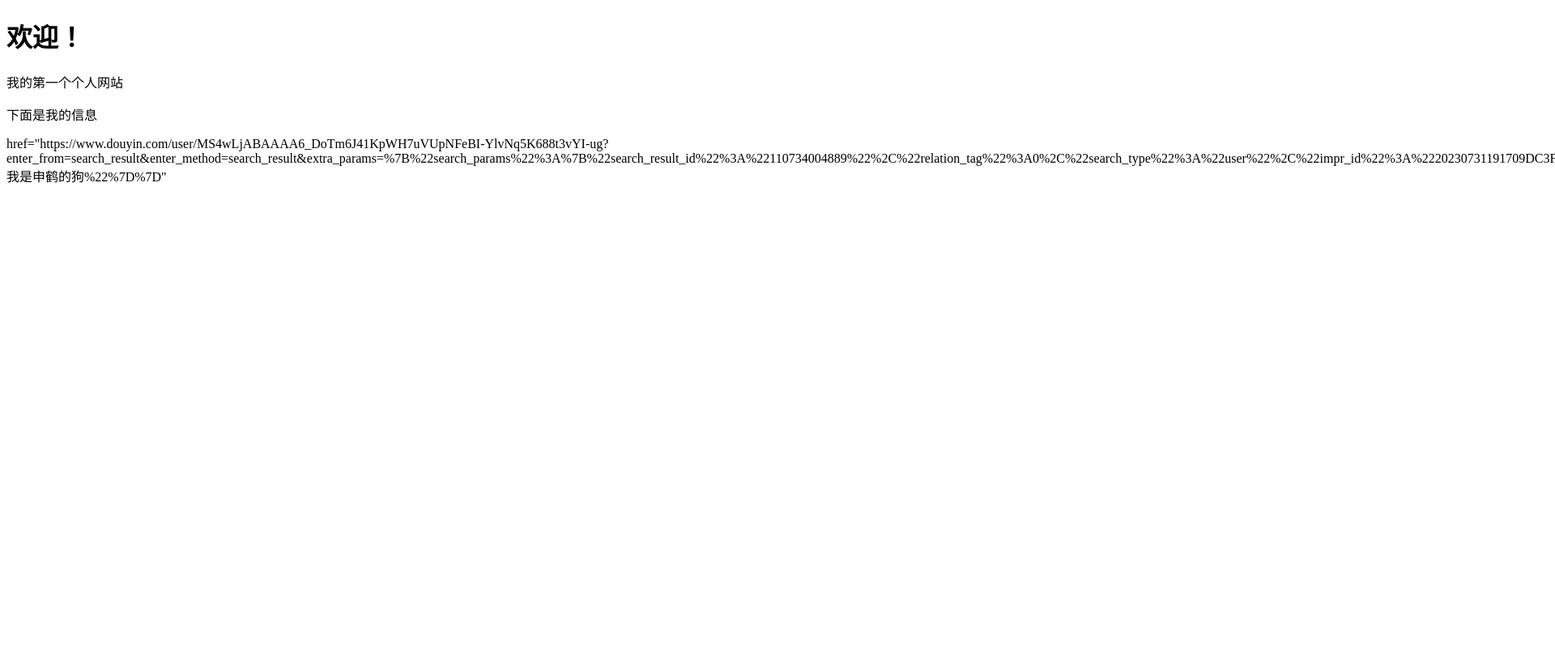
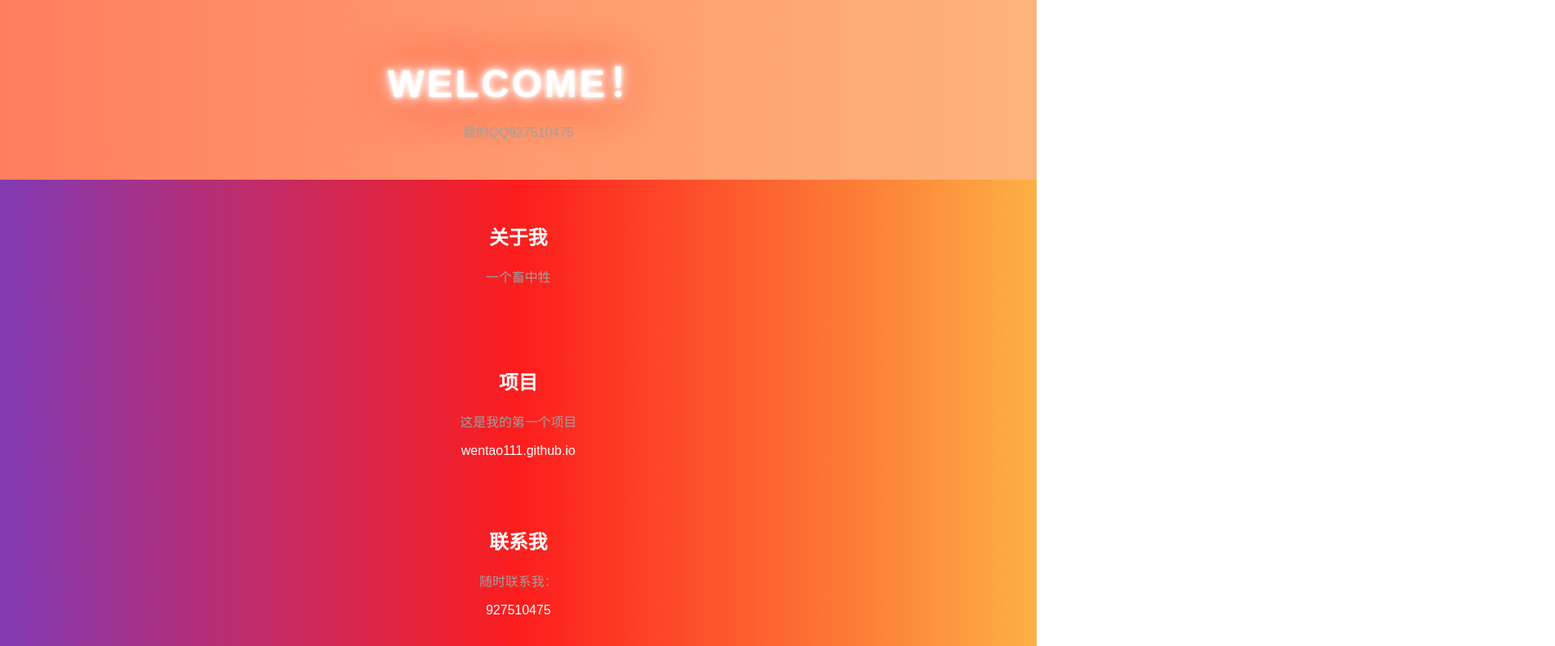
Before and after one commit to wentao111/wentao111.github.io, a plain HTML site: page index.html in a window 1280 px wide. Shown: the top 798 px of the page at 81% size, 1920 px wide, since content can reach past the window. Drawn offline with Linux system fonts and the light colour scheme.

Commit message:
index.html

```diff
--- a/index.html
+++ b/index.html
@@ -1,18 +1,99 @@
 <!DOCTYPE html>
-<html>
+<html lang="zh-CN">
 <head>
-<meta charset="UTF-8">
-<title>
-页面标题</title>
+    <meta charset="UTF-8">
+    <meta name="viewport" content="width=device-width, initial-scale=1.0">
+    <title>hentai- my site</title>
+    <style>
+        body {
+            font-family: 'Montserrat', sans-serif;
+            background: linear-gradient(to right, #833ab4, #fd1d1d, #fcb045);
+            color: #ffffff;
+            margin: 0;
+            padding: 0;
+            text-align: center;
+            overflow: hidden;
+        }
+
+        header {
+            padding: 2rem;
+            background: linear-gradient(to right, #1e1e1e, #292929);
+            position: relative;
+            z-index: 1;
+            transition: background 0.5s ease; /* 平滑过渡效果 */
+        }
+
+        header:hover {
+            background: linear-gradient(to right, #ff7e5f, #feb47b);
+        }
+
+        h1 {
+            color: #ffffff;
+            font-size: 3rem;
+            margin-bottom: 0.5rem;
+            letter-spacing: 3px;
+            text-transform: uppercase;
+            animation: neon 1.5s infinite alternate;
+            transition: transform 0.5s ease; /* 平滑过渡效果 */
+        }
+
+        h1:hover {
+            transform: rotate(360deg);
+        }
+
+        p {
+            color: #a0a0a0;
+        }
+
+        section {
+            padding: 2rem;
+        }
+
+        @keyframes neon {
+            from {
+                text-shadow: 0 0 10px #fff, 0 0 20px #fff, 0 0 30px #fff, 0 0 40px #ff7e5f, 0 0 70px #ff7e5f, 0 0 80px #ff7e5f, 0 0 100px #ff7e5f;
+            }
+            to {
+                text-shadow: 0 0 5px #fff, 0 0 10px #fff, 0 0 20px #fff, 0 0 30px #ff7e5f, 0 0 40px #ff7e5f, 0 0 50px #ff7e5f, 0 0 60px #ff7e5f;
+            }
+        }
+
+        @keyframes spin {
+            0% {
+                transform: rotate(0deg);
+            }
+            100% {
+                transform: rotate(360deg);
+            }
+        }
+
+        /* 添加底部版权信息的显示动画 */
+        body:hover footer {
+            opacity: 1;
+        }
+    </style>
 </head>
 <body>
+    <header>
+        <h1>Welcome！</h1>
+        <p>我的QQ927510475</p>
+    </header>
 
-<h1>欢迎！</h1>
+    <section>
+        <h2>关于我</h2>
+        <p>一个畜中牲</p>
+    </section>
 
-<p>我的第一个个人网站</p>
+    <section>
+        <h2>项目</h2>
+        <p>这是我的第一个项目</p>
+        <!-- 在这里添加项目详情和链接 -->wentao111.github.io
+    </section>
 
-  <p>下面是我的信息</p>
-
-  <a> href="https://www.douyin.com/user/MS4wLjABAAAA6_DoTm6J41KpWH7uVUpNFeBI-YlvNq5K688t3vYI-ug?enter_from=search_result&enter_method=search_result&extra_params=%7B%22search_params%22%3A%7B%22search_result_id%22%3A%22110734004889%22%2C%22relation_tag%22%3A0%2C%22search_type%22%3A%22user%22%2C%22impr_id%22%3A%2220230731191709DC3F28C18A259106CC03%22%2C%22search_id%22%3A%2220230731191709DC3F28C18A259106CC03%22%2C%22search_keyword%22%3A%22我是申鹤的狗%22%7D%7D"</a>
+    <section>
+        <h2>联系我</h2>
+        <p>随时联系我：</p>
+        <!-- 在这里添加联系信息或联系表单 -->927510475
+    </section>
 </body>
 </html>
```
